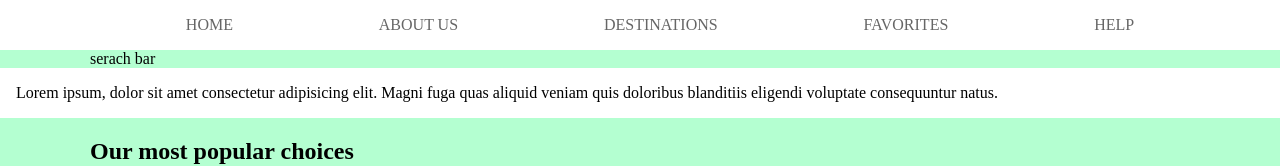
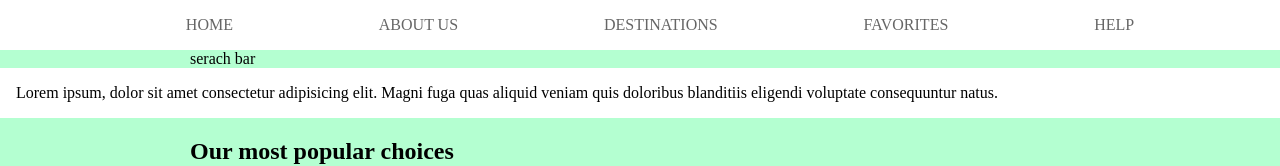
Before and after one commit to aatypi/treehouse, a React (Create React App) app: page / in a window 1280 px wide. Shown: the top 166 px of the page. Built offline with nearby package versions, Linux system fonts and the light colour scheme.

Commit message:
smaller conent

```diff
--- a/src/index.css
+++ b/src/index.css
@@ -130,7 +130,7 @@ footer {
 
 .max-width {
   width: 100%;
-  max-width: 1100px;
+  max-width: 900px;
   margin: auto;
 }
 
```
